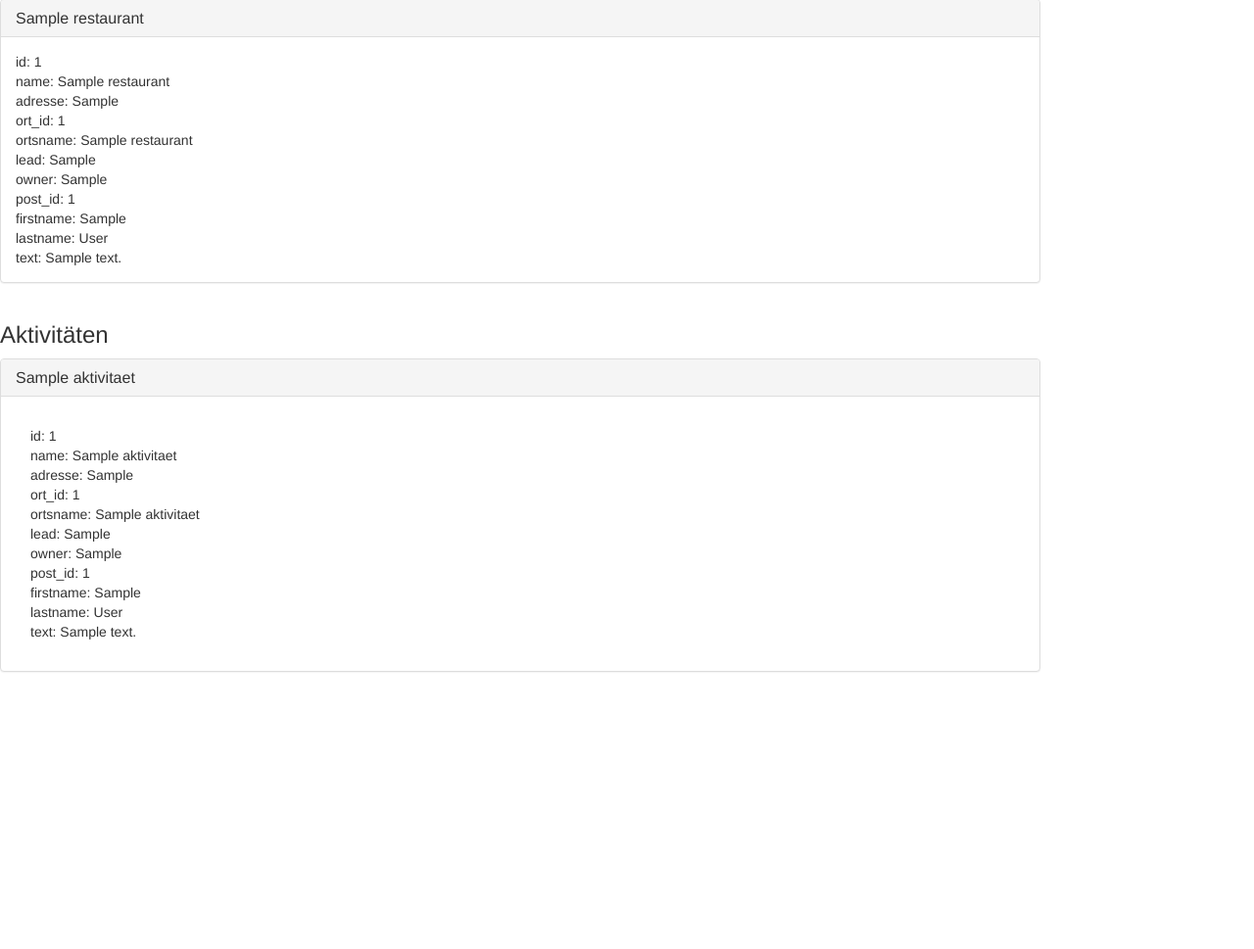
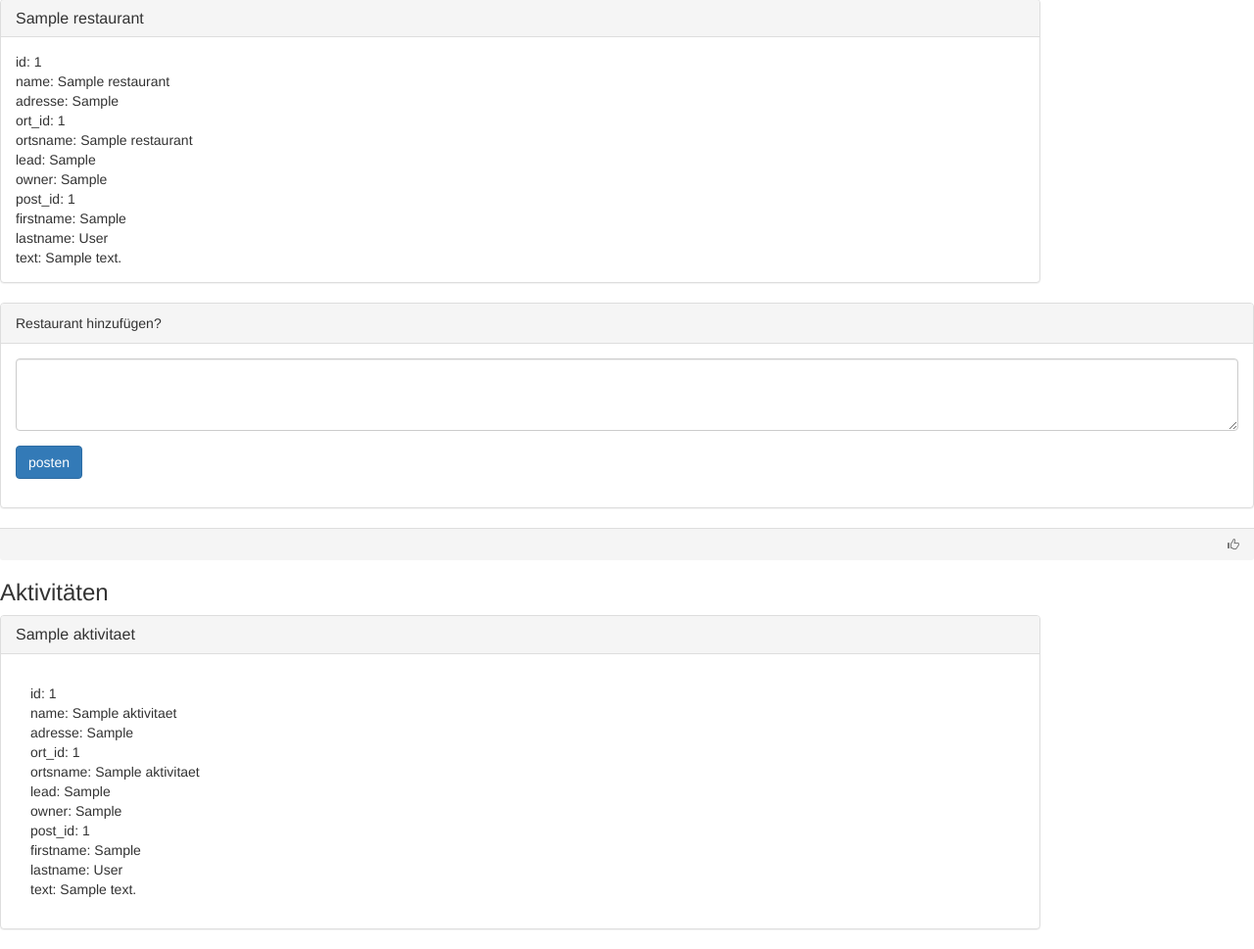
Before and after one commit to JennyZisette/Actiloc, a PHP site: page /admin.php in a window 1280 px wide. Shown: the part 281-1250 px from the top of the page at 98% size. Before the commit the page ends 967 px from the top, so only its background shows below. Run offline with PHP 8.4, Linux system fonts and the light colour scheme; tables that the repository leaves empty or names only in its code hold one stand-in row (values such as "Sample post"); some libraries are stand-ins or nearby versions.

Commit message:
admin rockt wuuhuu

```diff
--- a/admin.php
+++ b/admin.php
@@ -64,6 +64,76 @@
     </div> <!-- /Beitrag -->
   </div>
   <?php   } ?>
+
+  <!-- Post hinzufügen -->
+  <div class="row">
+    <div class="col-xs-12">
+      <div class="panel panel-default">
+        <div class="panel-heading">Restaurant hinzufügen?</div>
+        <div class="panel-body">
+          <form enctype="multipart/form-data" method="post" action="<?PHP echo $_SERVER['PHP_SELF'] ?>">
+
+            <fieldset class="form-group">
+              <textarea class="form-control" rows="3" name="posttext"></textarea>
+            </fieldset>
+            <div class="collapse" id="upload_container">
+              <div class="well">
+                  </div>
+                  </div>
+
+
+            <button type="submit" name="post-submit" class="btn btn-primary">posten</button>
+          </form>
+        </div>
+      </div>
+    </div>
+  </div> <!-- /Post hinzufügen -->
+
+
+<?php   while($post = mysqli_fetch_assoc($restaurant_list)) { ?>
+  <!-- Beitrag -->
+    <div class="row">
+      <div class="col-xs-2">
+        <div class="thumbnail p42thumbnail">
+        </div><!-- /thumbnail p42thumbnail -->
+      </div><!-- /col-sm-2 -->
+
+      <form enctype="multipart/form-data" class="form-inline" method="post" action="<?PHP echo $_SERVER['PHP_SELF'] ?>">
+        <div class="col-xs-10">
+          <div class="panel panel-default p42panel">
+            <div class="panel-heading">
+<?php if($post['owner'] == $user_id){  ?>
+              <button type="submit" class="close" name="post_delete" value="<?php echo $post['post_id']; ?>">
+                <span aria-hidden="true">&times;</span>
+              </button>
+<?php } ?>
+              <h3 class="panel-title"><?php echo $post['firstname'] . " " . $post['lastname']; ?></h3>
+            </div>
+            <div class="panel-body">
+              <p><?php echo $post['text']; ?></p>
+
+
+<?php } ?>
+            </div>
+            <div class="panel-footer text-right">
+              <small><a class="text-muted" href="#"><span class="glyphicon glyphicon-thumbs-up" aria-hidden="true"></span></a></small>
+            </div>
+          </div>
+        </div><!-- /col-sm-10 -->
+      </form>
+    </div> <!-- /Beitrag -->
+
+</div> <!-- /Hauptinhalt -->
+
+
+
+
+
+
+
+
+
+
  <h3> Aktivitäten </h3>
   <?php
   while($aktivitaet = mysqli_fetch_assoc($aktivitaet_list)) {
@@ -91,4 +161,5 @@
  <?php } ?>
 
 
-    </body
+
+    </body>
```
